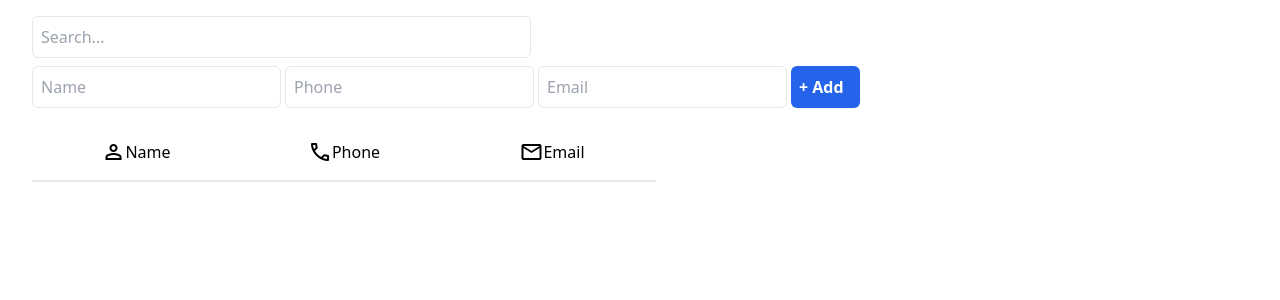
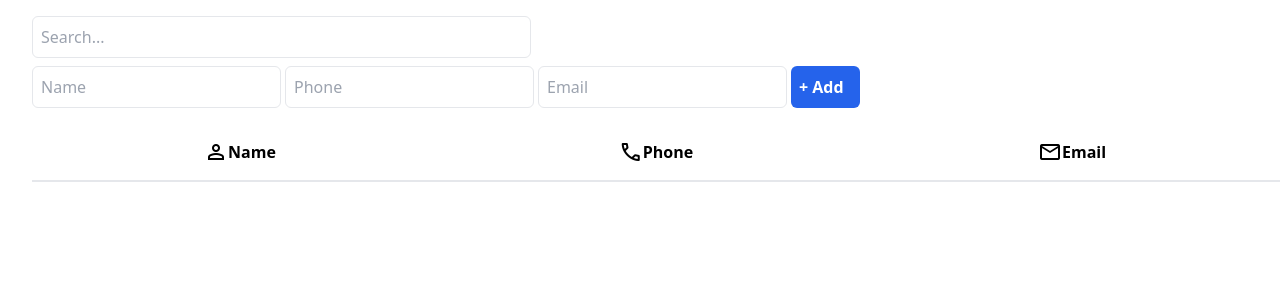
Before and after one commit to parinaziii013/contact-list, a React (Vite) app in the folder contactList/: page / in a window 1280 px wide. Shown: the top 300 px of the page. Built offline with nearby package versions, Linux system fonts and the light colour scheme.

Commit message:
Align Center Title and Items of Contact List

```diff
--- a/contactList/src/components/ContactItem.jsx
+++ b/contactList/src/components/ContactItem.jsx
@@ -1,13 +1,13 @@
 export const ContactItem = ({ name, phone, email }) => {
   return (
-    <div className="w-2/4 flex justify-around">
-      <h3>
+    <div className="w-full flex justify-around">
+      <h3 className="w-4/12 p-4 text-center">
         {name}
       </h3>
-      <h3>
+      <h3 className="w-4/12 p-4 text-center">
         {phone}
       </h3>
-      <h3>
+      <h3 className="w-4/12 p-4 text-center">
         {email}
       </h3>
     </div>
--- a/contactList/src/components/ContactList.jsx
+++ b/contactList/src/components/ContactList.jsx
@@ -3,26 +3,28 @@ import { ContactItem } from "./ContactItem";
 export const ContactList = ({ contactItems }) => {
   return (
     <div>
-      <div className="w-2/4 flex justify-around pt-8 pb-4 border-b-2">
-        <div className="flex w-full justify-center">
+      <div className="w-full flex justify-around pt-8 pb-4 border-b-2">
+        <div className="flex w-4/12 justify-center font-bold">
           <span className="material-symbols-outlined">person</span>
           <h3>Name</h3>
         </div>
 
-        <div className="flex w-full justify-center">
+        <div className="flex w-4/12 justify-center font-bold">
           <span className="material-symbols-outlined">call</span>
           <h3>Phone</h3>
         </div>
 
-        <div className="flex w-full justify-center">
+        <div className="flex w-4/12 justify-center font-bold">
           <span className="material-symbols-outlined">mail</span>
           <h3>Email</h3>
         </div>
       </div>
 
+      <div>
       {contactItems.map(({ id, name, phone, email }) => (
         <ContactItem key={id} name={name} phone={phone} email={email} />
       ))}
+      </div>
     </div>
   );
 };
```
